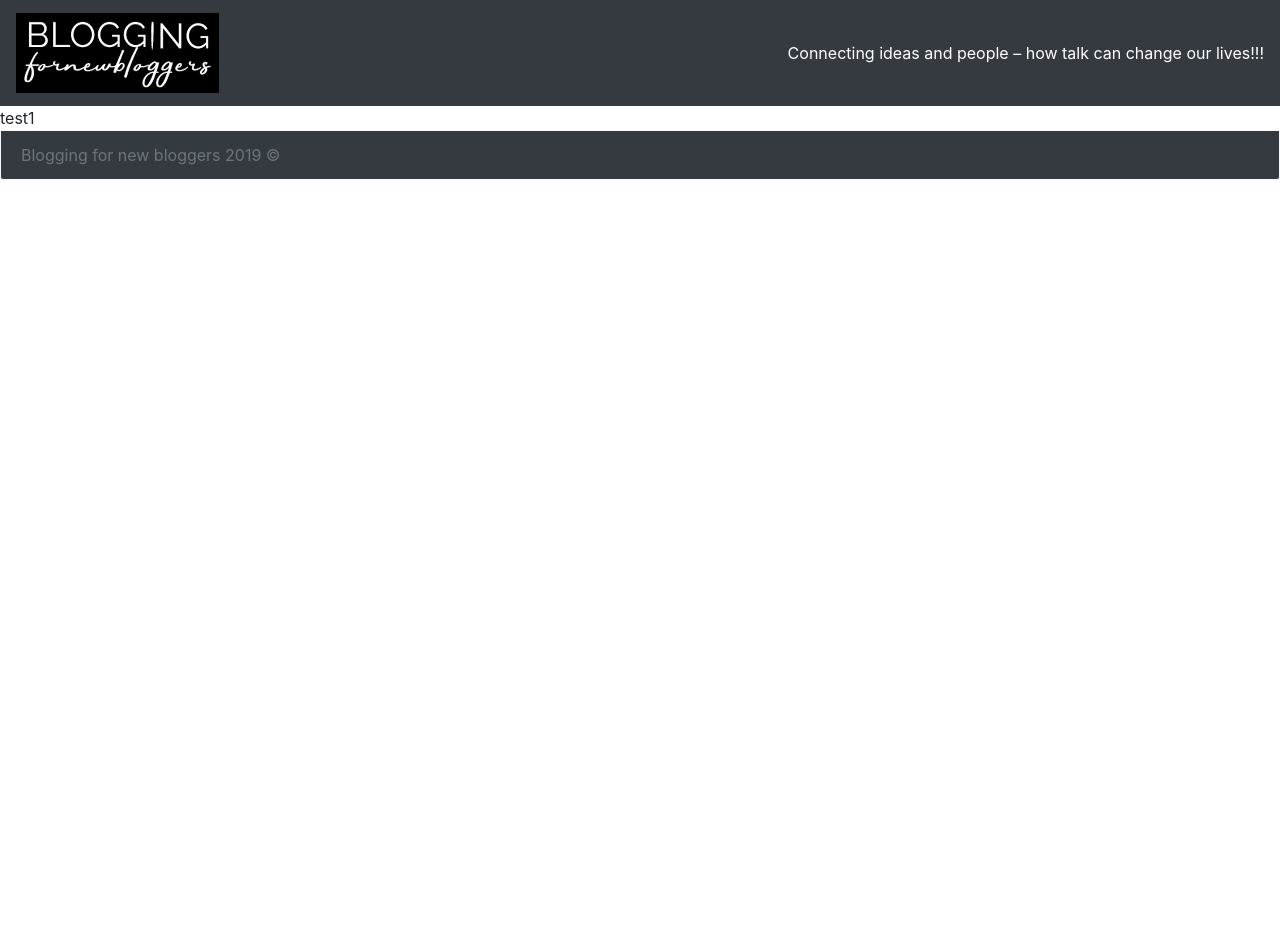
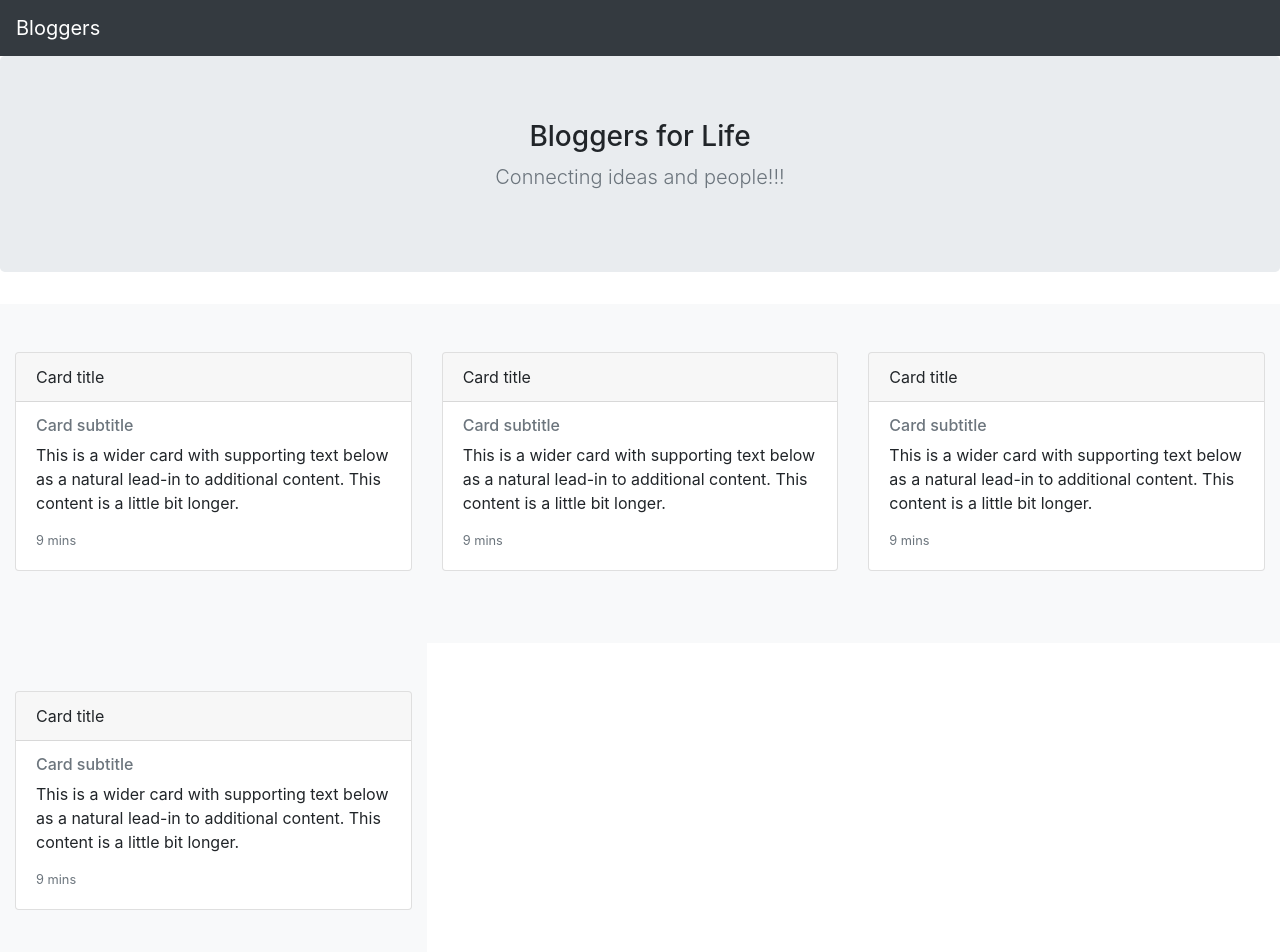
Before and after one commit to radhakrishnan-s/Blog_post, a React (Create React App) app: page / in a window 1280 px wide. Shown: the top 952 px of the page. Before the commit the page ends 800 px from the top, so only its background shows below. Built offline with nearby package versions, Linux system fonts and the light colour scheme.

Commit message:
ESlint and layout changes - RK

```diff
--- a/package.json
+++ b/package.json
@@ -8,6 +8,7 @@
     "@types/react": "16.8.23",
     "@types/react-dom": "16.8.5",
     "bootstrap": "^4.3.1",
+    "eslint": "^5.12.0",
     "react": "^16.8.6",
     "react-dom": "^16.8.6",
     "react-scripts": "3.0.1",
--- a/src/App.css
+++ b/src/App.css
@@ -5,9 +5,9 @@ a{
   cursor:pointer;
 }
 
-a img {
+/*a img {
   border: 0;
 }
 .logo {
   height: 80px;
-}
+}*/
--- a/src/App.tsx
+++ b/src/App.tsx
@@ -1,30 +1,94 @@
 import React from 'react';
-import logo from './logo.jpg';
+/*import logo from './logo.jpg';*/
 import './App.css';
 
 const App: React.FC = () => {
   return (
-<div>
-<nav className="navbar navbar-expand-sm bg-dark navbar-dark border-light">
-  <a className="navbar-brand" href="#"><img src={logo} className="logo" alt="logo"/></a>
+    <div>
+      <nav className="navbar navbar-expand-sm bg-dark navbar-dark box-shadow">
+        <a className="navbar-brand" href="#">Bloggers</a>
 
-  {/* <div className="navbar-text text-white">
+        {/*
+  <div className="navbar-text text-white">
   The Bloggers Den
   </div>
   <span className="border-light ">
     <p className="navbar-text bg-dark text-white">Connecting ideas and people – how talk can change our lives!!!</p>
-  </span>*/}
+  </span>
   <div className="navbar-collapse">
       <div className="navbar-nav ml-auto">
-          <span className="nav-item text-white">Connecting ideas and people – how talk can change our lives!!!</span>
+          <span className="navbar-brand">Connecting ideas and people – how talk can change our lives!!!</span>
       </div>
+    </div>*/}
+      </nav>
+      <main role="main">
+        <section className="jumbotron text-center">
+          <div className="container">
+            <h3 className="jumbotron-heading">Bloggers for Life</h3>
+            <p className="lead text-muted">Connecting ideas and people!!!</p>
+          </div>
+        </section>
+        <div className="col-md-4 py-5 bg-light d-inline-block">
+          <div className="card mb-4 box-shadow">
+          <div className="card-header">
+            Card title
+          </div>
+            <div className="card-body">
+            <h6 className="card-subtitle mb-2 text-muted">Card subtitle</h6>
+              <p className="card-text">This is a wider card with supporting text below as a natural lead-in to additional content. This content is a little bit longer.</p>
+              <div className="d-flex justify-content-between align-items-center">
+                <small className="text-muted">9 mins</small>
+              </div>
+            </div>
+          </div>
+        </div>
+        <div className="col-md-4 py-5 bg-light d-inline-block">
+          <div className="card mb-4 box-shadow">
+          <div className="card-header">
+            Card title
+          </div>
+            <div className="card-body">
+            <h6 className="card-subtitle mb-2 text-muted">Card subtitle</h6>
+              <p className="card-text">This is a wider card with supporting text below as a natural lead-in to additional content. This content is a little bit longer.</p>
+              <div className="d-flex justify-content-between align-items-center">
+                <small className="text-muted">9 mins</small>
+              </div>
+            </div>
+          </div>
+        </div>
+        <div className="col-md-4 py-5 bg-light d-inline-block">
+          <div className="card mb-4 box-shadow">
+          <div className="card-header">
+            Card title
+          </div>
+            <div className="card-body">
+            <h6 className="card-subtitle mb-2 text-muted">Card subtitle</h6>
+              <p className="card-text">This is a wider card with supporting text below as a natural lead-in to additional content. This content is a little bit longer.</p>
+              <div className="d-flex justify-content-between align-items-center">
+                <small className="text-muted">9 mins</small>
+              </div>
+            </div>
+          </div>
+        </div>
+        <div className="col-md-4 py-5 bg-light d-inline-block">
+          <div className="card mb-4 box-shadow">
+          <div className="card-header">
+            Card title
+          </div>
+            <div className="card-body">
+            <h6 className="card-subtitle mb-2 text-muted">Card subtitle</h6>
+              <p className="card-text">This is a wider card with supporting text below as a natural lead-in to additional content. This content is a little bit longer.</p>
+              <div className="d-flex justify-content-between align-items-center">
+                <small className="text-muted">9 mins</small>
+              </div>
+            </div>
+          </div>
+        </div>
+      </main>
+      <div className="container-fluid d-flex justify-content-center bg-dark text-white">
+        Bloggers 2019 &copy;
+  </div>
     </div>
-  </nav>
-  <section>test1</section>
-  <div className="card card-footer text-muted border-light bg-dark text-white">
-    Blogging for new bloggers 2019 &copy;
-  </div>
-</div>
   );
 }
 
```
Also changed, not shown: 1 other file (tests, documents, lock files or other folders).
